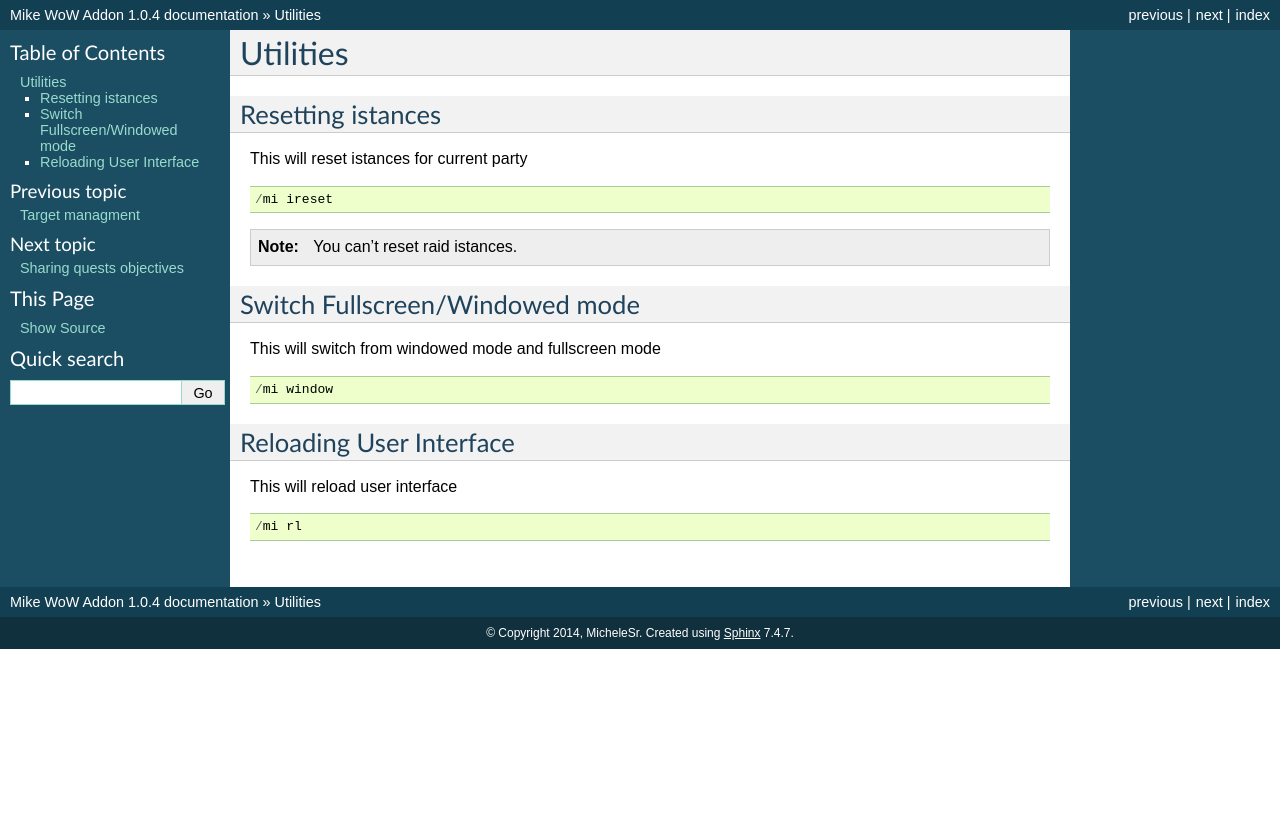
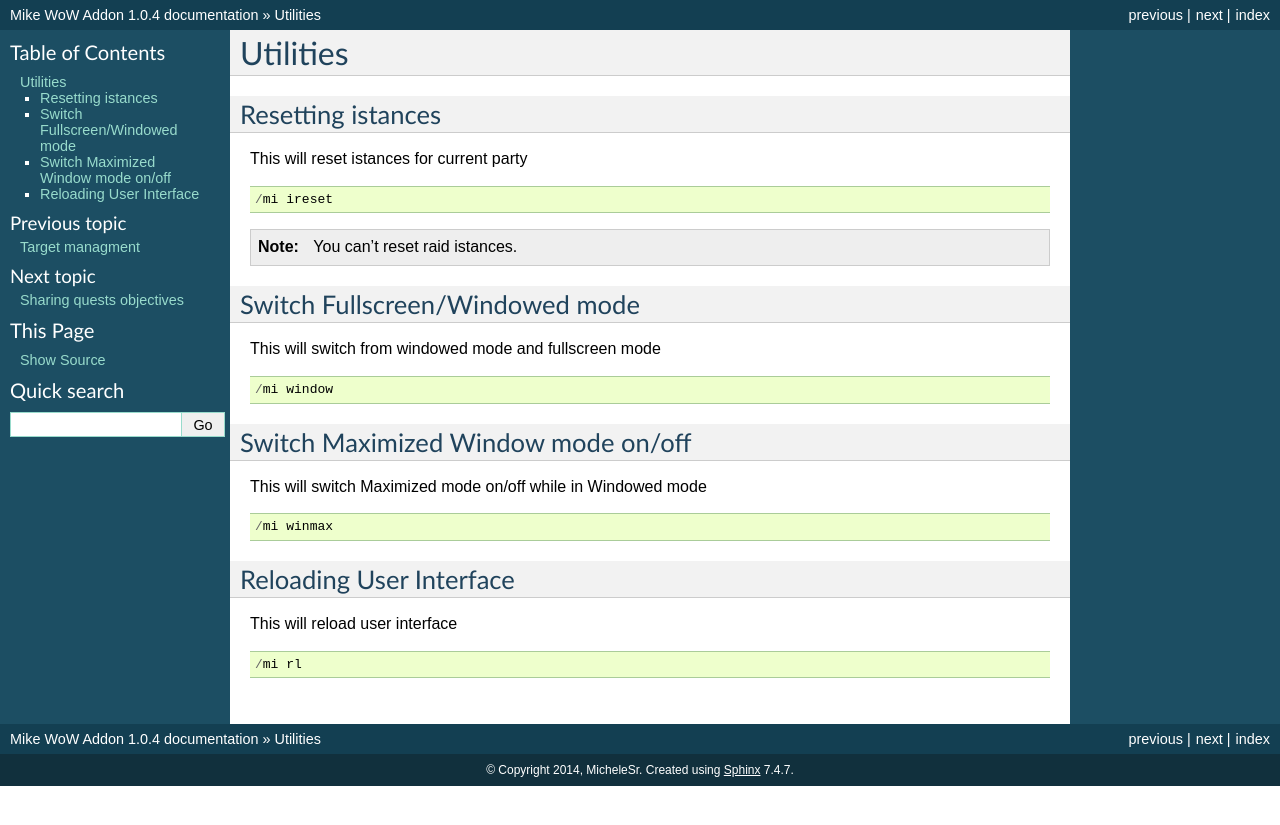
Before and after one commit to michelesr/mike-wow-addon, a Sphinx documentation site: the page built from doc/source/system_functions.rst, in a window 1280 px wide. Shown: the top 825 px of the page. Built offline with Sphinx 7.4.7, drawn with Linux system fonts in a browser that asks for light colours.

Commit message:
add winmax

```diff
--- a/doc/source/system_functions.rst
+++ b/doc/source/system_functions.rst
@@ -28,6 +28,17 @@
 
 ..
 
+Switch Maximized Window mode on/off
+===================================
+
+.. index:: single: Maximized window mode switch
+
+This will switch Maximized mode on/off while in Windowed mode ::
+
+	/mi winmax
+
+..
+
 Reloading User Interface
 ========================
 
```
Also changed, not shown: 18 other files.
